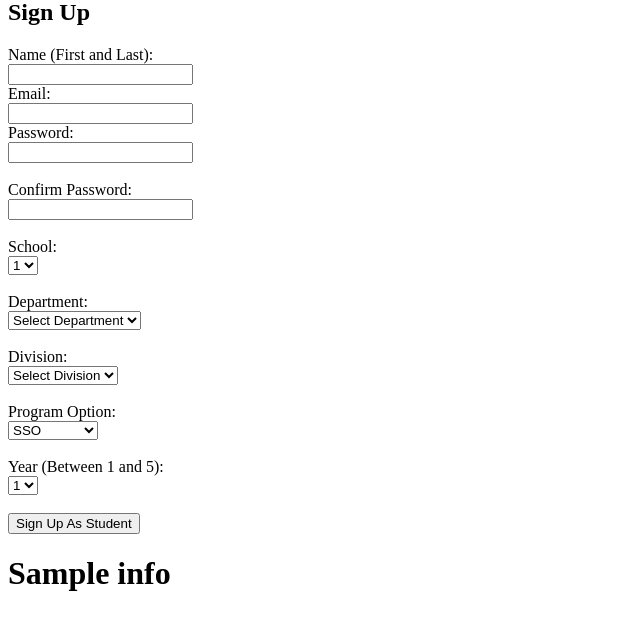
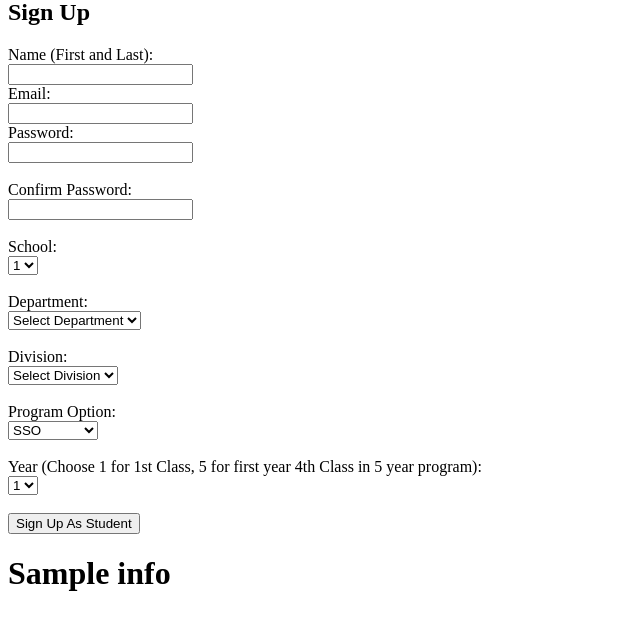
Before and after one commit to sarahpark2001/cs4111-project1, a Flask app: template webserver/templates/signup_student.html in a window 1280 px wide. Shown: the part 21-651 px from the top of the page, without its empty margins (0-640 px from the left). Run offline with Flask 2, Linux system fonts and the light colour scheme; the template is opened without the code that fills it: most values are stand-ins (such as "Sample title", 1, 10 or a date in 2020); parts of the project's set-up code (start-up, migrations or seed data) failed here and were passed over.

Commit message:
Update signup_student.html quick fix

```diff
--- a/webserver/templates/signup_student.html
+++ b/webserver/templates/signup_student.html
@@ -67,7 +67,7 @@
             <option value="CP-N">CP-N</option>
         </select><br><br>
 
-        Year (Between 1 and 5):<br>
+        Year (Choose 1 for 1st Class, 5 for first year 4th Class in 5 year program):<br>
         <select name="year" required>
             <option value="1">1</option>
             <option value="2">2</option>
```
